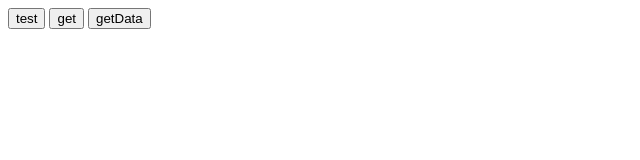
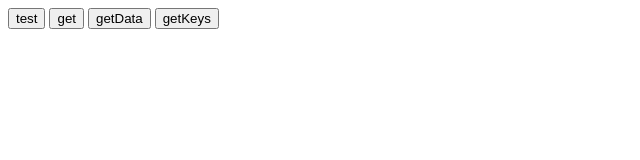
Before and after one commit to hongbailan/reportPageDataProtocal, a plain HTML site: page index.html in a window 1280 px wide. Shown: the whole page, without its empty margins (0-640 px from the left). Drawn offline with Linux system fonts and the light colour scheme.

Commit message:
增加用户信息解析测试

```diff
--- a/index.html
+++ b/index.html
@@ -6,6 +6,7 @@
     <button type="button" id="buttontest" onclick="buttonclick()">test</button>
     <button type="button" id="buttonget"  onclick="buttonget()">get</button>
     <button type="button" id="buttongetData"  onclick="buttongetData()">getData</button>
+    <button type="button" id="getKeys" onclick="buttongetKeys()">getKeys</button>
 
 	  <script type="text/javascript" src="js/jquery.js"></script>
     <script type="text/javascript" src="js/reportPageDataEncoder.js"></script>
```
